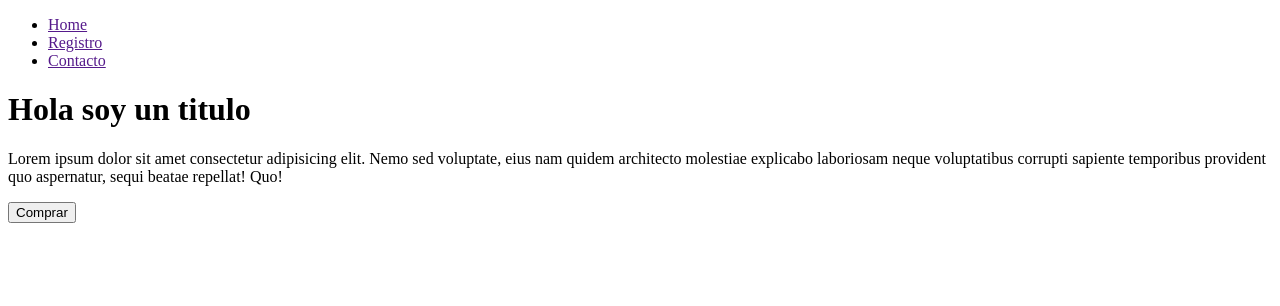
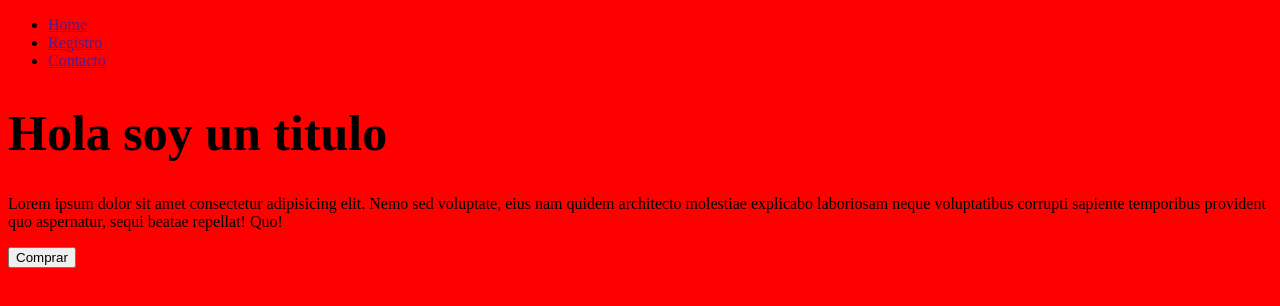
Before and after one commit to DylanSC01/test, a plain HTML site: page index.html in a window 1280 px wide. Drawn offline with Linux system fonts and the light colour scheme.

Commit message:
Se crean estilos

```diff
--- a/index.html
+++ b/index.html
@@ -4,6 +4,7 @@
     <meta charset="UTF-8">
     <meta name="viewport" content="width=device-width, initial-scale=1.0">
     <title>Github</title>
+    <link rel="stylesheet" href="style.css">
 </head>
 <body>
     <header>
--- /dev/null
+++ b/style.css
@@ -0,0 +1,8 @@
+body {
+    background-color: red;
+}
+
+
+h1 {
+    font-size: 50px;
+}
```
